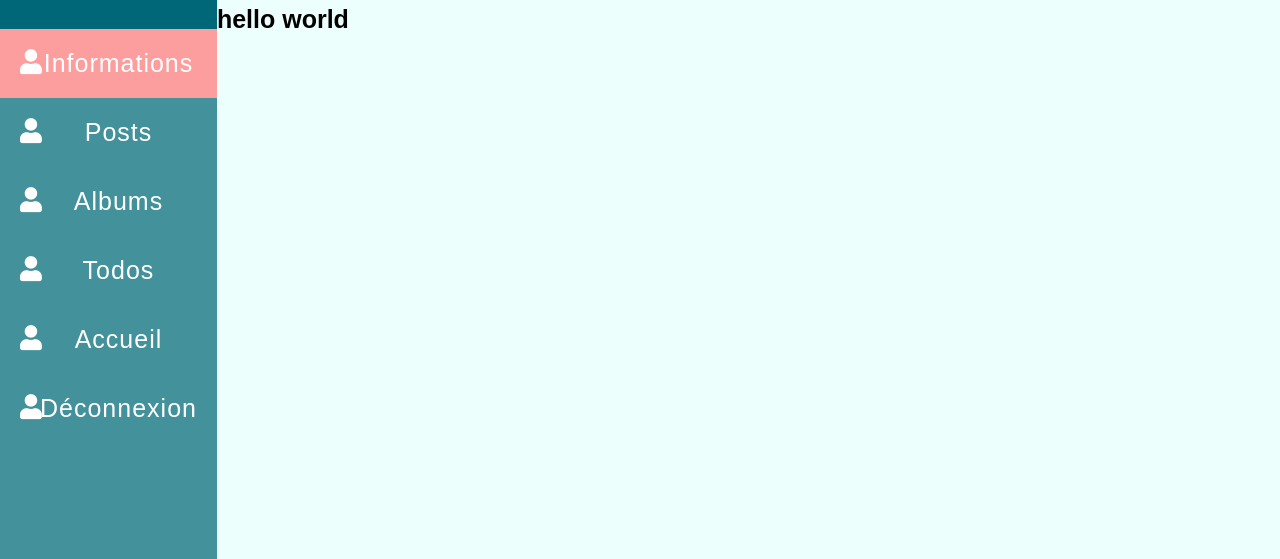
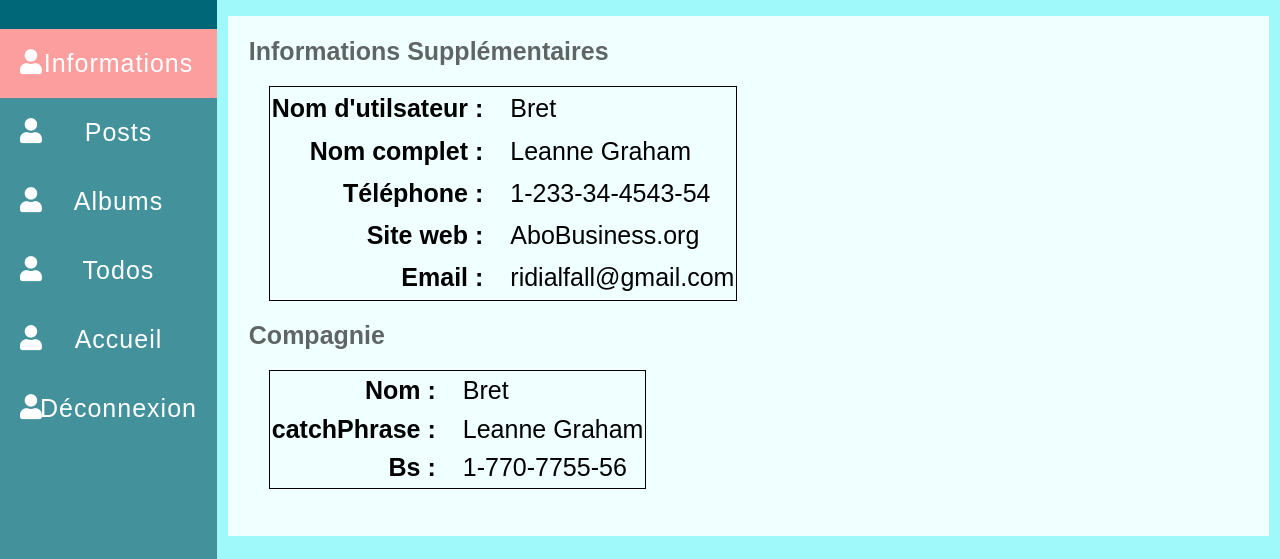
Before and after one commit to RIDIALfa/Flask, a Flask app: page /compte in a window 1280 px wide. Shown: the part 241-800 px from the top of the page. Run offline with Flask 2, Linux system fonts and the light colour scheme; some libraries are stand-ins or nearby versions.

Commit message:
depot information

```diff
--- /dev/null
+++ b/static/css/account.css
@@ -0,0 +1,48 @@
+body{
+    background-color: rgb(159, 249, 250);
+}
+.big{
+    background-color: azure;
+    height: 65%;
+    margin: 1%;
+    padding: 2%;
+}
+/*
+div[class="big"] div{
+    height: 19%;
+    border: 1px solid;
+} */
+.section1{
+    height: 40%;
+    border:  1px solid red;
+    display: block;
+}
+.section2{
+    height: 25%;
+}
+h1{
+    opacity: 0.6;
+}
+td{
+    text-align: left;
+}
+td:first-child{
+    font-weight: bold;
+    text-align: right;
+    padding-right: 25px;
+}
+tr{
+    margin: 10%;
+    text-align: left;
+}
+table{
+    border : 1px solid;
+    margin: 2%
+
+}
+table{
+    height: 25%;
+}
+table:first-of-type{
+    height: 45%;
+}
--- a/templates/base.html
+++ b/templates/base.html
@@ -4,7 +4,7 @@
     <meta charset="UTF-8">
     <meta http-equiv="X-UA-Compatible" content="IE=edge">
     <meta name="viewport" content="width=device-width, initial-scale=1.0">
-    <link rel="stylesheet" href="../Static/css/style.css">
+    <link rel="stylesheet" href="{{url_for('static', filename='css/account.css') }}">
     <link rel="stylesheet" href="{{ url_for('static', filename='css/style.css') }}">
     <title>Document</title>
 </head>
--- a/templates/pages/comptes/information.html
+++ b/templates/pages/comptes/information.html
@@ -7,6 +7,45 @@
     <img src="{{ url_for('static', filename='images/carte.jpg') }}" alt="maps">
 </div>
 
-<h1>hello world</h1>
+<div class="big">
+    <h1 class="head">Informations Supplémentaires</h1>
+    <table>
+        <tr>
+            <td class="td">Nom d'utilsateur :</td>
+            <td> Bret</td>
+        </tr>
+        <tr>
+            <td class="td">Nom complet :</td>
+            <td>Leanne Graham</td>
+        </tr>
+        <tr>
+            <td class="td">Téléphone :</td>
+            <td>1-233-34-4543-54</td>
+        </tr>
+        <tr>
+            <td class="td">Site web :</td>
+            <td>AboBusiness.org</td>
+        </tr>
+        <tr>
+            <td class="td">Email :</td>
+            <td>ridialfall@gmail.com</td>
+        </tr>
+    </table>
+    <h1 class="foot">Compagnie</h1>
+    <table>
+        <tr>
+            <td>Nom :</td>
+            <td>Bret</td>
+        </tr>
+        <tr>
+            <td>catchPhrase :</td>
+            <td>Leanne Graham</td>
+        </tr>
+        <tr>
+            <td>Bs :</td>
+            <td>1-770-7755-56</td>
+        </tr>
+    </table>
+</div>
 
 {% endblock %}
--- a/templates/user_template.html
+++ b/templates/user_template.html
@@ -5,6 +5,7 @@
     <meta http-equiv="X-UA-Compatible" content="IE=edge">
     <meta name="viewport" content="width=device-width, initial-scale=1.0">
     <link rel="stylesheet" href="{{ url_for('static', filename='css/compte.css') }}">
+    <link rel="stylesheet" href="{{url_for('static', filename='css/account.css') }}">
     <link rel="stylesheet" href="https://cdnjs.cloudflare.com/ajax/libs/font-awesome/5.14.0/css/all.min.css">
     <title>User</title>
 </head>
```
